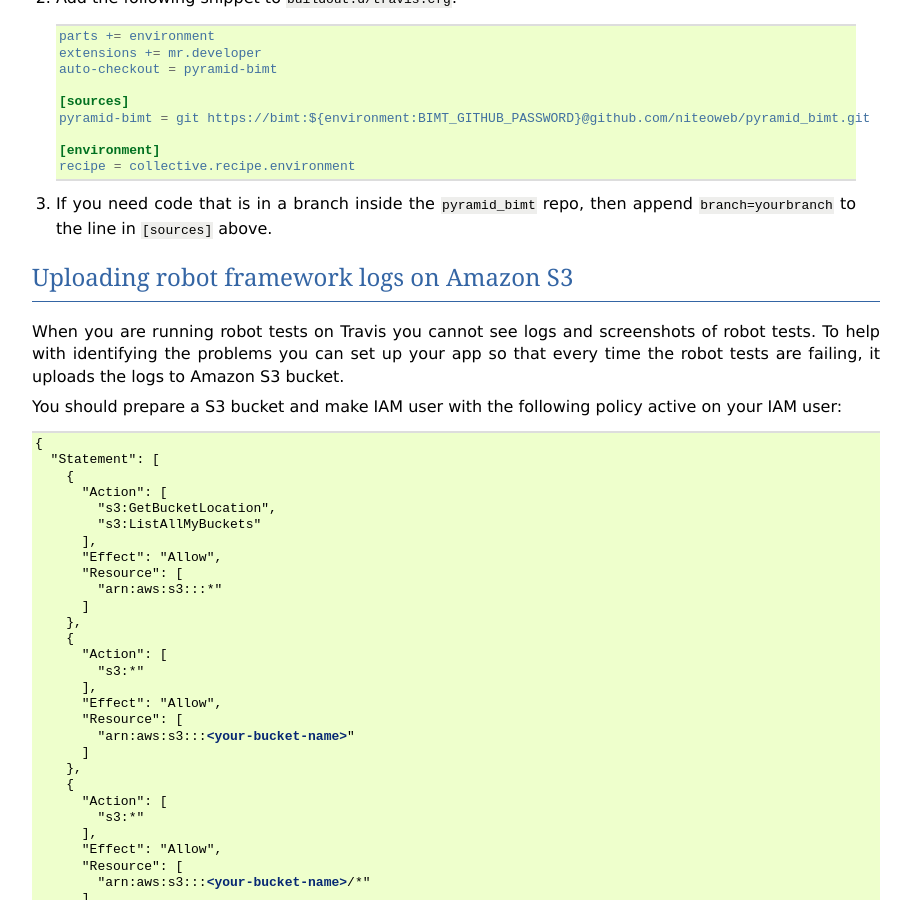
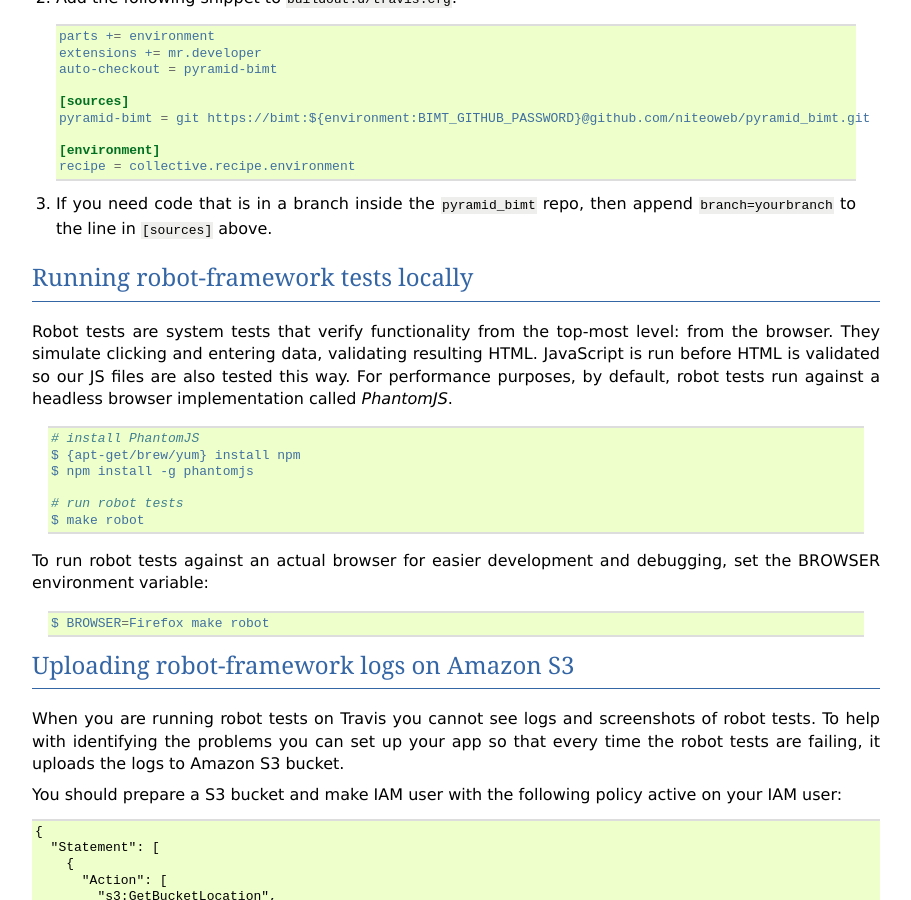
Before and after one commit to persho/pyramid_bimt, a Sphinx documentation site: the page built from docs/develop.rst, in a window 1280 px wide and 900 px high, scrolled down 3173 px. Shown: the whole window, without its empty margins (48-959 px from the left). Built offline with Sphinx 7.4.7, drawn with Linux system fonts in a browser that asks for light colours; some of the changed text lies outside the part shown.

Commit message:
use PhantomJS to speedup robot tests

```diff
--- a/docs/develop.rst
+++ b/docs/develop.rst
@@ -210,8 +210,34 @@
 #. If you need code that is in a branch inside the ``pyramid_bimt`` repo, then
    append ``branch=yourbranch`` to the line in ``[sources]`` above.
 
+Running robot-framework tests locally
+-------------------------------------
 
-Uploading robot framework logs on Amazon S3
+Robot tests are system tests that verify functionality from the top-most level:
+from the browser. They simulate clicking and entering data, validating
+resulting HTML. JavaScript is run before HTML is validated so our JS files
+are also tested this way. For performance purposes, by default, robot tests run
+against a headless browser implementation called `PhantomJS`.
+
+  .. code-block:: ini
+
+    # install PhantomJS
+    $ {apt-get/brew/yum} install npm
+    $ npm install -g phantomjs
+
+    # run robot tests
+    $ make robot
+
+
+To run robot tests against an actual browser for easier development and
+debugging, set the BROWSER environment variable:
+
+  .. code-block:: ini
+
+    $ BROWSER=Firefox make robot
+
+
+Uploading robot-framework logs on Amazon S3
 -------------------------------------------
 
 When you are running robot tests on Travis you cannot see logs and screenshots
--- a/setup.py
+++ b/setup.py
@@ -18,7 +18,7 @@
 
 setup(
     name='pyramid_bimt',
-    version='0.14.4.dev0',
+    version='0.15.dev0',
     description='Base package for BIMT apps.',
     long_description=long_description,
     classifiers=[
```
Also changed, not shown: docs/CHANGELOG.rst (+6 -2 lines), 2 other files.
